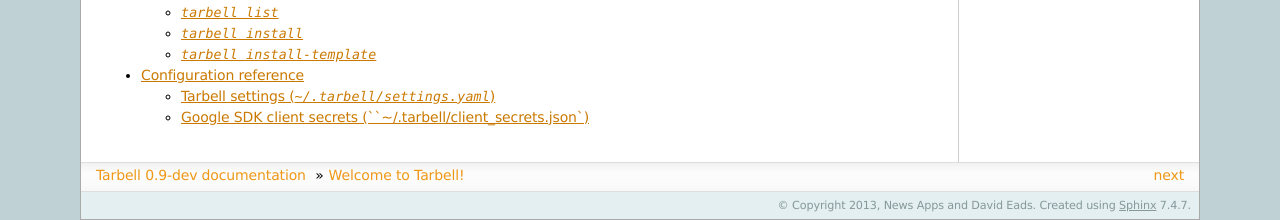
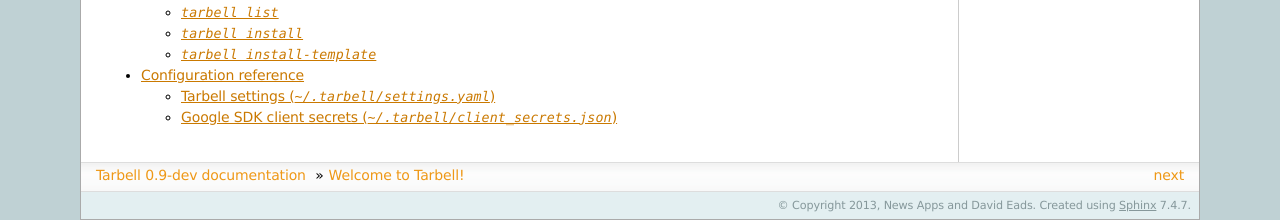
Before and after one commit to tarbell-project/tarbell, a Sphinx documentation site: the page built from tarbell/docs/index.rst, in a window 1280 px wide. Shown: the part 1148-1368 px from the top of the page. Built offline with Sphinx 7.4.7, drawn with Linux system fonts in a browser that asks for light colours.

Commit message:
remove stray backtick

```diff
--- a/tarbell/docs/configuring.rst
+++ b/tarbell/docs/configuring.rst
@@ -18,7 +18,7 @@
     production: s3://projects.coolorg.net/
     staging: s3://projects.beta.coolorg.net/
 
-Google SDK client secrets (``~/.tarbell/client_secrets.json`)
+Google SDK client secrets (`~/.tarbell/client_secrets.json`)
 -----------------------------------------------------------------
 
 Place the client secrets file in `~/.tarbell`.
```
